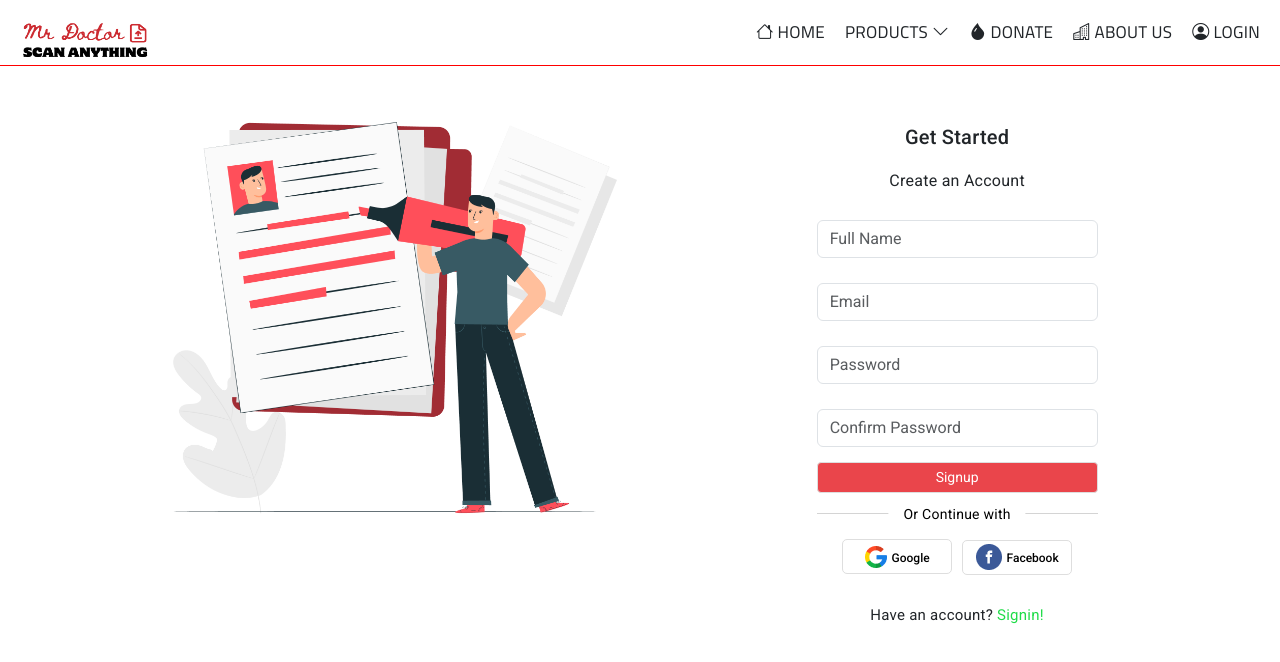
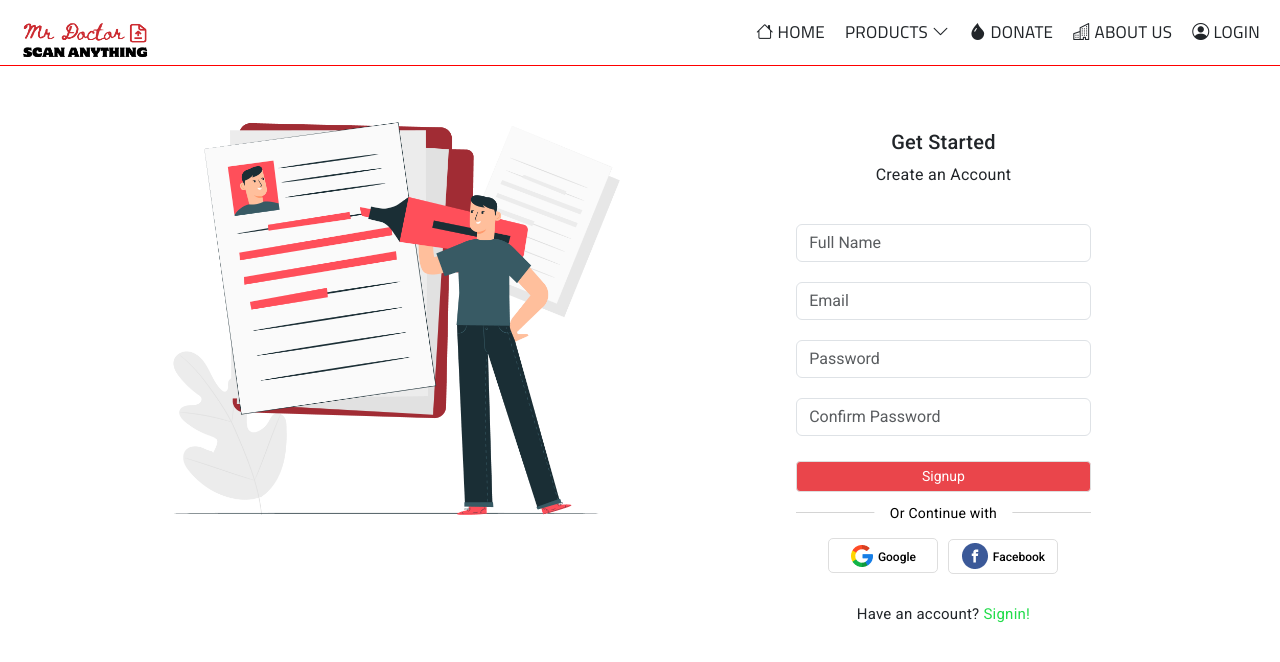
Before and after one commit to subbiahsura/POC-frontend, an Angular app: page /Register in a window 1280 px wide. Shown: the top 662 px of the page. Built offline with nearby package versions, Linux system fonts and the light colour scheme.

Commit message:
sass changes

```diff
--- a/src/app/register/register.component.scss
+++ b/src/app/register/register.component.scss
@@ -10,7 +10,7 @@ $red_color: #ea454b;
     flex-direction: column;
     background-color: $light_grey_color;
     width: 60%;
-    padding: 30px;
+    padding: 30px 30px 30px 0px;
     .head {
       display: flex;
       align-items: center;
@@ -31,6 +31,10 @@ $red_color: #ea454b;
       flex-direction: column;
       align-items: center;
       justify-content: center;
+      h2{
+
+        margin: 5px;
+      }
       .social-media-icon {
         button {
           padding: 3px;
@@ -71,8 +75,8 @@ $red_color: #ea454b;
         .form-group {
           display: flex;
           flex-direction: column;
-          margin: 15px 0px;
-          row-gap: 25px;
+          margin: 25px 0px;
+          row-gap: 20px;
         }
         button {
           width: 100%;
```
Also changed, not shown: 1 other file (tests, documents, lock files or other folders).
